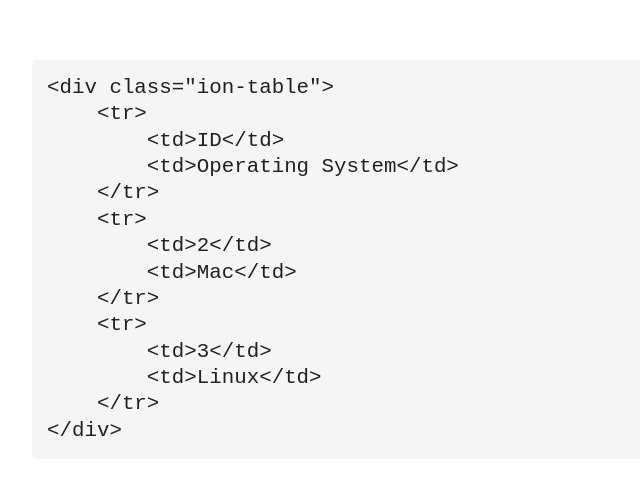
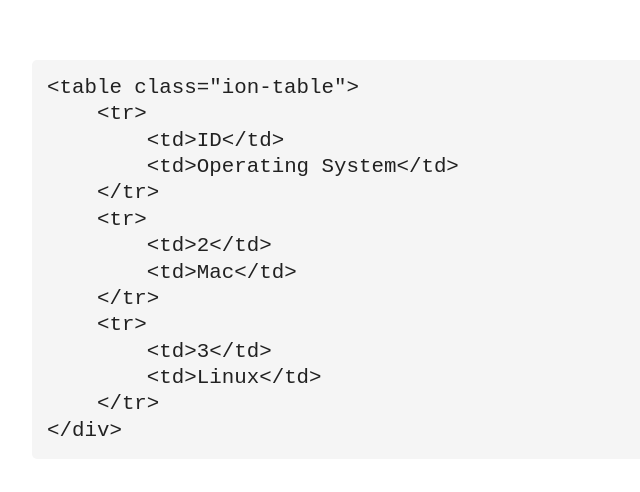
Before and after one commit to iandreyev/kernel.css, a website: page docs/index.html in a window 1280 px wide. Shown: the part 2787-3279 px from the top of the page, 173-813 px from the left. Drawn offline with nearby package versions, Linux system fonts and the light colour scheme.

Commit message:
Fix table example code

```diff
--- a/docs/index.html
+++ b/docs/index.html
@@ -189,7 +189,7 @@
         </div>
 
         <pre class="ion-code code-block prettyprint">
-<code>&lt;div class="ion-table"&gt;
+<code>&lt;table class="ion-table"&gt;
     &lt;tr&gt;
         &lt;td&gt;ID&lt;/td&gt;
         &lt;td&gt;Operating System&lt;/td&gt;
```
